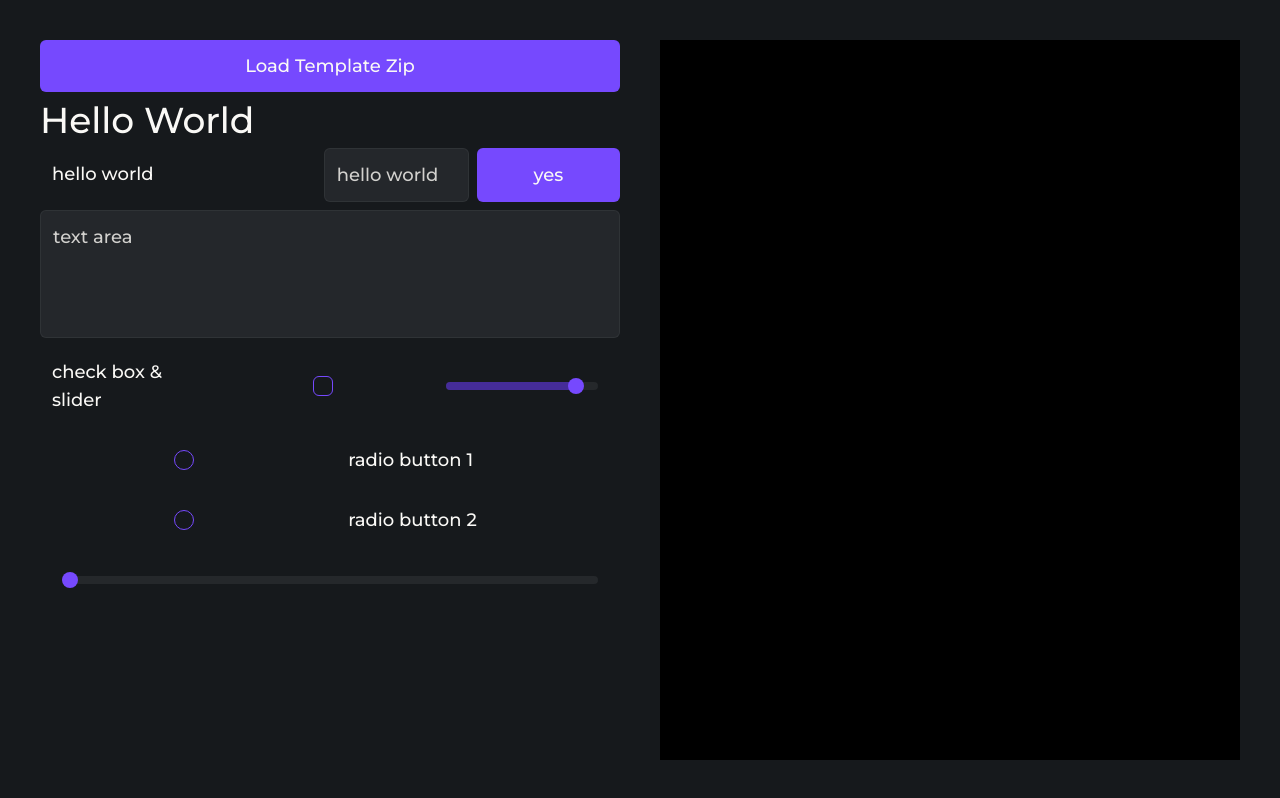
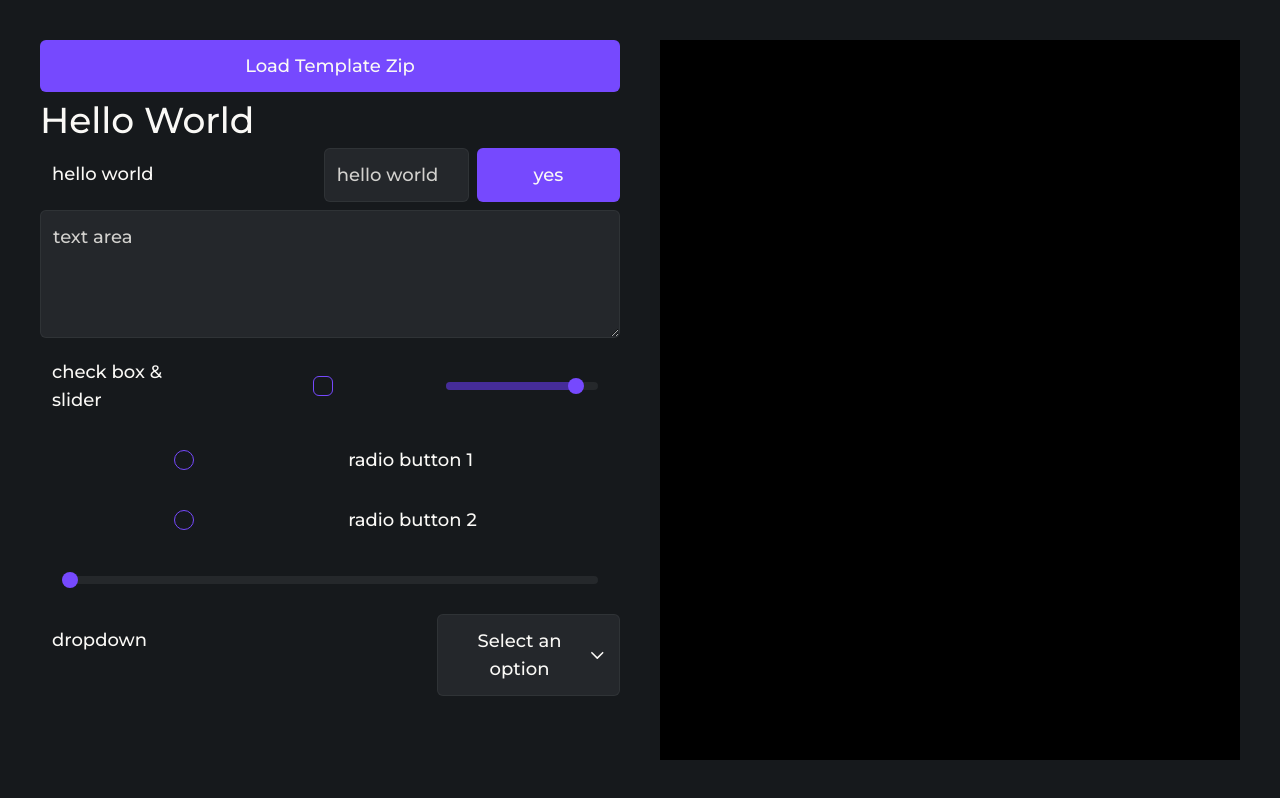
Before and after one commit to muscaa/cv-maker, a Next.js app: page / in a window 1280 px wide. Built offline with nearby package versions, Linux system fonts and the light colour scheme.

Commit message:
Minor changes

```diff
--- a/src/app/components/Button.tsx
+++ b/src/app/components/Button.tsx
@@ -16,9 +16,9 @@ export default function Button(props: ButtonProps) {
             type={props.type}
             disabled={props.disabled}
             onClick={props.onClick}
-            className={`appearance-none outline-none p-3 bg-primary disabled:bg-background-4 rounded-md
+            className={`appearance-none outline-none w-full p-3 bg-primary disabled:bg-background-4 rounded-md
                 transition-colors duration-200 ease-in-out hover:bg-primary-light disabled:hover:bg-background-4
-                active:bg-primary w-full
+                active:bg-primary
                 ${props.className}`}
         >
             {props.text}
--- a/src/app/components/CheckBoxButton.tsx
+++ b/src/app/components/CheckBoxButton.tsx
@@ -9,7 +9,7 @@ export default function CheckBoxButton(props: CheckBoxButtonProps) {
             <input
                 type="checkbox"
                 className="
-                    appearance-none peer w-5 h-5 cursor-pointer rounded-md
+                    appearance-none outline-none peer w-5 h-5 cursor-pointer rounded-md
                     border border-primary checked:bg-primary
                     transition-colors duration-200 ease-in-out
                 "
--- a/src/app/components/Dropdown.tsx
+++ b/src/app/components/Dropdown.tsx
@@ -1,5 +1,85 @@
-export default function Dropdown() {
+import {
+    useState,
+    useRef,
+    useEffect
+} from "react";
+
+export interface DropdownProps {
+    options: string[];
+    selected: number;
+}
+
+export default function Dropdown(props: DropdownProps) {
+    const ref = useRef<HTMLDivElement>(null);
+    const [isOpen, setIsOpen] = useState(false);
+    const [currentValue, setCurrentValue] = useState(props.selected == -1 ? null : props.options[props.selected]);
+
+    const handleSelect = (option: string, index: number) => {
+        setCurrentValue(option);
+        //onSelect(option, index);
+        setIsOpen(false);
+    };
+
+    useEffect(() => {
+        const handleClickOutside = (event: MouseEvent) => {
+            if (ref.current && !ref.current.contains(event.target as Node)) {
+                setIsOpen(false);
+            }
+        };
+
+        document.addEventListener("mousedown", handleClickOutside);
+        return () => document.removeEventListener("mousedown", handleClickOutside);
+    }, []);
+
     return (
-        <></>
+        <div ref={ref} className="w-full relative">
+            <button
+                type="button"
+                onClick={() => setIsOpen(!isOpen)}
+                className="
+                    appearance-none outline-none w-full p-3
+                    flex items-center justify-between
+                    bg-background-4 bg-opacity-25 rounded-md
+                    border border-background-4 border-opacity-25
+                "
+            >
+                {currentValue || "Select an option"}
+                <svg
+                    xmlns="http://www.w3.org/2000/svg"
+                    viewBox="0 0 24 24"
+                    width="24px"
+                    height="24px"
+                    fill="none"
+                    stroke="currentColor"
+                    className={`w-5 h-5 transition-transform duration-200 ease-in-out ${isOpen ? "-rotate-180" : ""}`}
+                >
+                    <path strokeLinecap="round" strokeLinejoin="round" strokeWidth="2" d="M19 9l-7 7-7-7" />
+                </svg>
+            </button>
+            {isOpen && (
+                <div
+                    className="
+                        absolute max-h-64 w-full mt-1 z-10
+                        bg-background-4 bg-opacity-25 rounded-md
+                        border border-background-4 border-opacity-25
+                        overflow-auto
+                    "
+                >
+                    {props.options.map((option, index) => (
+                        <button
+                            key={index}
+                            onClick={() => handleSelect(option, index)}
+                            className="
+                                w-full p-3 text-left
+                                hover:bg-primary rounded-md
+                                transition-colors duration-200 ease-in-out
+                            "
+                        >
+                            {option}
+                        </button>
+                    ))}
+                </div>
+            )}
+        </div>
     );
 }
--- a/src/app/components/InputArea.tsx
+++ b/src/app/components/InputArea.tsx
@@ -12,9 +12,9 @@ export default function InputArea(props: InputAreaProps) {
             id={props.id}
             name={props.name}
             placeholder={props.placeholder}
-            className={`resize-none min-h-32 appearance-none placeholder-text-2 outline-none p-3
+            className={`appearance-none outline-none min-h-32 w-full p-3 placeholder-text-2
                 bg-background-4 bg-opacity-25 rounded-md
-                border border-background-4 border-opacity-25 w-full
+                border border-background-4 border-opacity-25
                 ${props.className}`}
             onChange={props.onChange}
         />
--- a/src/app/components/InputField.tsx
+++ b/src/app/components/InputField.tsx
@@ -14,9 +14,9 @@ export default function InputField(props: InputFieldProps) {
             type={props.type}
             name={props.name}
             placeholder={props.placeholder}
-            className={`appearance-none placeholder-text-2 outline-none p-3
+            className={`appearance-none outline-none w-full p-3 placeholder-text-2
                 bg-background-4 bg-opacity-25 rounded-md
-                border border-background-4 border-opacity-25 w-full
+                border border-background-4 border-opacity-25
                 ${props.className}`}
             onChange={props.onChange}
         />
--- a/src/app/components/RadioButton.tsx
+++ b/src/app/components/RadioButton.tsx
@@ -10,7 +10,7 @@ export default function RadioButton(props: RadioButtonProps) {
             <input
                 type="radio"
                 className="
-                    appearance-none peer w-5 h-5 cursor-pointer rounded-full
+                    appearance-none outline-none peer w-5 h-5 cursor-pointer rounded-full
                     border border-primary
                 "
                 name={props.name}
--- a/src/app/components/Slider.tsx
+++ b/src/app/components/Slider.tsx
@@ -29,7 +29,7 @@ export default function Slider(props: SliderProps) {
                     ref={ref}
                     type="range"
                     className="
-                        absolute appearance-none w-full h-2 rounded-full cursor-pointer
+                        appearance-none outline-none absolute w-full h-2 rounded-full cursor-pointer
                         bg-transparent component-slider
                     "
                     style={{
--- a/src/app/page.tsx
+++ b/src/app/page.tsx
@@ -14,8 +14,8 @@ export default function Home() {
     cvmakeroptions.setPDFUrl = setPDFUrl;
 
     return (
-        <div className="p-10 grid grid-cols-2 gap-10 w-screen h-screen">
-            <div className="grid">
+        <div className="p-10 grid grid-cols-2 gap-10 w-screen h-screen max-h-screen">
+            <div className="grid h-full max-h-full overflow-auto">
                 <CVMakerSection />
             </div>
 
--- a/src/app/sections/CVMakerSection.tsx
+++ b/src/app/sections/CVMakerSection.tsx
@@ -9,6 +9,7 @@ import Empty from "../components/Empty";
 import CheckBoxButton from "../components/CheckBoxButton";
 import RadioButton from "../components/RadioButton";
 import Slider from "../components/Slider";
+import Dropdown from "../components/Dropdown";
 
 export default function CVMakerSection() {
     return (
@@ -45,6 +46,11 @@ export default function CVMakerSection() {
                 </Layout.Rows>
             </Layout.Cols>
             <Slider min={5} max={999999} value={5} />
+            <Layout.Rows>
+                <Text text="dropdown" />
+                <Empty />
+                <Dropdown options={[ "hello", "world" ]} selected={-1} />
+            </Layout.Rows>
         </section>
     );
 }
```
